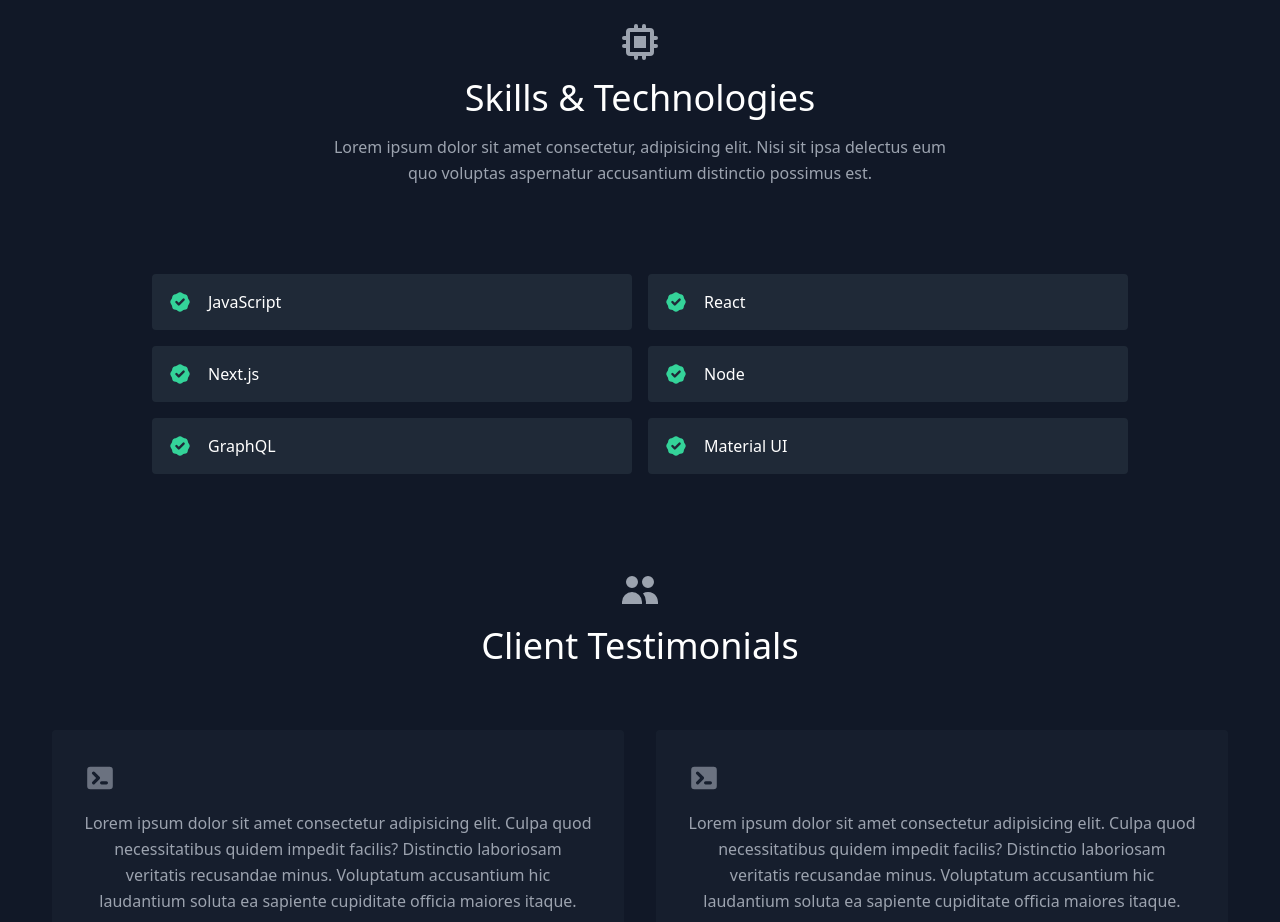
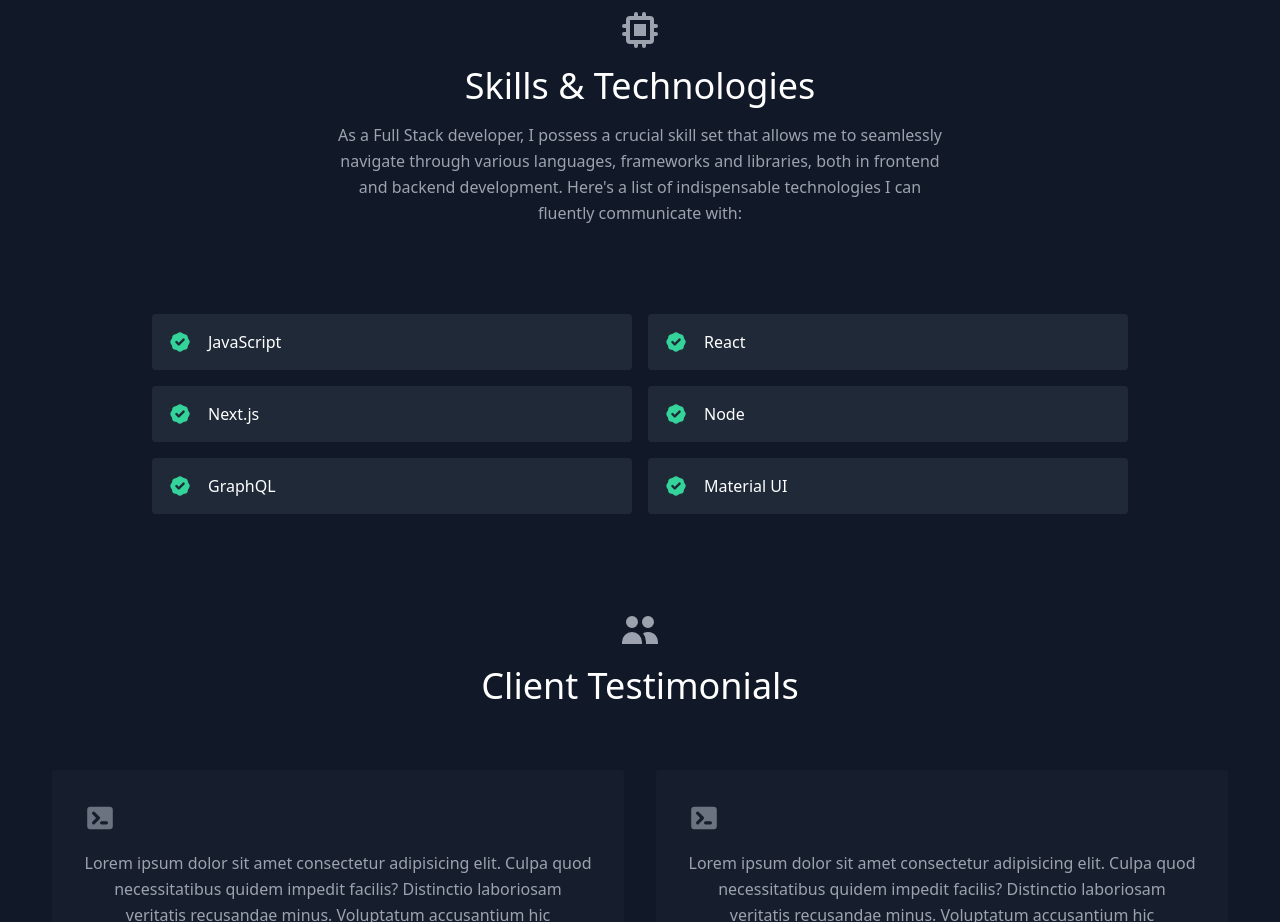
Before and after one commit to galdea/Dev-Photography-Portfolio, a React (Create React App) app: page / in a window 1280 px wide. Shown: the part 1500-2422 px from the top of the page. Built offline with nearby package versions, Linux system fonts and the light colour scheme.

Commit message:
ready to start working on skills and languages

```diff
--- a/src/components/Skills.js
+++ b/src/components/Skills.js
@@ -12,10 +12,7 @@
             Skills &amp; Technologies
           </h1>
           <p className="text-base leading-relaxed xl:w-2/4 lg:w-3/4 mx-auto">
-            Lorem ipsum dolor sit amet consectetur, adipisicing elit. Nisi sit
-            ipsa delectus eum quo voluptas aspernatur accusantium distinctio
-            possimus est.
-          </p>
+          As a Full Stack developer, I possess a crucial skill set that allows me to seamlessly navigate through various languages, frameworks and libraries, both in frontend and backend development. Here's a list of indispensable technologies I can fluently communicate with:          </p>
         </div>
         <div className="flex flex-wrap lg:w-4/5 sm:mx-auto sm:mb-2 -mx-2">
           {skills.map((skill) => (
--- a/src/data.js
+++ b/src/data.js
@@ -1,9 +1,9 @@
 export const projects = [
   {
-    title: "Meyer's Lake Beverage and Drive-Thru",
+    title: "Meyer's Lake Beverage and Drive-thru landing page",
     subtitle: "Landing page for Ohio's favorite Drive-thru",
     description:
-      "Meyer's Lake Beverage and Drive-Thru official landing page using React",
+      "Meyer's Lake Beverage and Drive-Thru official landing page using React. Currently working on new website with backend inventory",
     image: "./project-1.gif",
     link: "https://meyerslakebeverageanddrivethru.netlify.app/",
   },
@@ -24,10 +24,10 @@
     link: "https://github.com/galdea/Build-a-StarWars-REST-API",
   },
   {
-    title: "TodoList API",
-    subtitle: "Using Python and Flask, I created To Do list where to write down things that need to get done",
+    title: "To Do List API",
+    subtitle: "Using Python and Flask, I created a To Do list where to write down what needs to get done",
     description:
-      "ToDoList is a React application that allows the user to add, delete, and manage tasks using an API endpoint                                                                ",
+      "To Do List is a React application that allows the user to add, delete, and manage tasks using an API endpoint",
     image: "./project-4.gif",
     link: "https://github.com/galdea/Todo-List-API-with-Python-Flask-Interactive",
   },
@@ -57,4 +57,5 @@
   "Node",
   "GraphQL",
   "Material UI",
+  //Full Stack Developer Jr | JAVASCRIPT | REACTJS | PYTHON | FLASK | SQLALCHEMY | API | JEST | POSTGRESQL | SEMANTICUI | HTML | CSS | BOOTSTRAP
 ];
```
